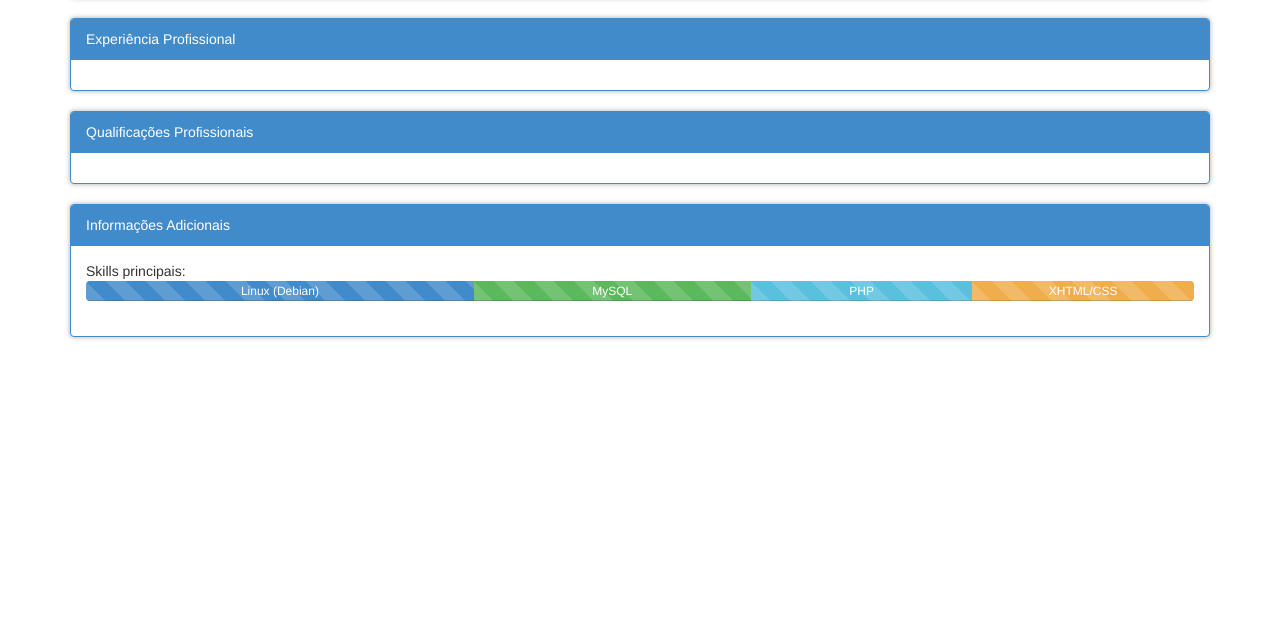
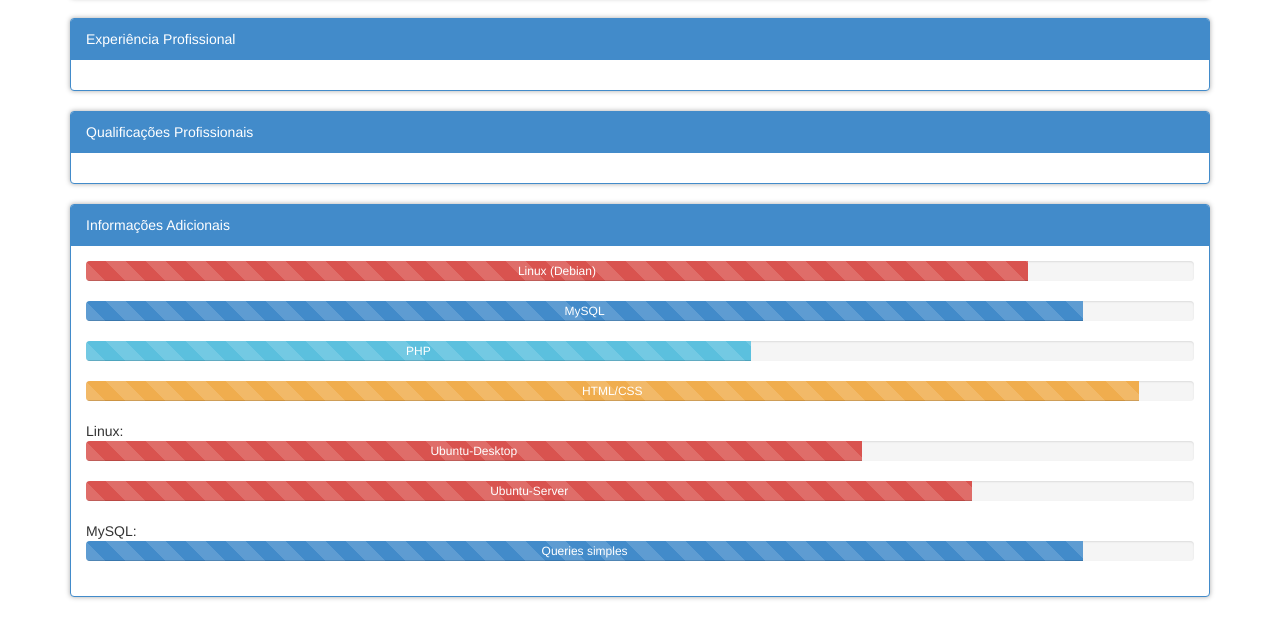
Before and after one commit to victorperin/resume, a plain HTML site: page index.html in a window 1280 px wide. Shown: the part 1042-1659 px from the top of the page. Before the commit the page ends 1399 px from the top, so only its background shows below. Drawn offline with Linux system fonts and the light colour scheme.

Commit message:
Skills updating...

```diff
--- a/index.html
+++ b/index.html
@@ -236,25 +236,48 @@
 							<div class="panel-heading ">Informações Adicionais</div>
 							<div class="panel-body">
 
-			Skills principais:
 						<div class="progress progress-striped active">
-				<div class="progress-bar progress-bar-primary" style="width: 35%">
+							<div class="progress-bar progress-bar-danger" style="width: 85%">
 								<span class="">Linux (Debian)</span>
 							</div>
-				<div class="progress-bar progress-bar-success" style="width: 25%">
-					<span class="">MySQL</span>
-				</div>
-				<div class="progress-bar progress-bar-info" style="width: 20%">
-					<span class="">PHP</span>
-				</div>
-				<div class="progress-bar progress-bar-warning" style="width: 20%;">
-					<span class="">XHTML/CSS</span>
 						</div>
 
 
-
+						<div class="progress progress-striped active">
+							<div class="progress-bar progress-bar-primary" style="width: 90%">
+								<span class="">MySQL</span>
+							</div>
 						</div>
 
+						<div class="progress progress-striped active">
+							<div class="progress-bar progress-bar-info" style="width: 60%">
+								<span class="">PHP</span>
+							</div>
+						</div>
+						<div class="progress progress-striped active">
+							<div class="progress-bar progress-bar-warning" style="width: 95%">
+								<span class="">HTML/CSS</span>
+							</div>
+						</div>
+
+						Linux:
+						<div class="progress progress-striped active">
+							<div class="progress-bar progress-bar-danger" style="width: 70%">
+								<span class="">Ubuntu-Desktop</span>
+							</div>
+						</div>
+						<div class="progress progress-striped active">
+							<div class="progress-bar progress-bar-danger" style="width: 80%">
+								<span class="">Ubuntu-Server</span>
+							</div>
+						</div>
+
+						MySQL:
+						<div class="progress progress-striped active">
+							<div class="progress-bar progress-bar-primary" style="width: 90%">
+								<span class="">Queries simples</span>
+							</div>
+						</div>
 
 
 				</div>
```
Lines whose indentation alone changed are shown as unchanged.
